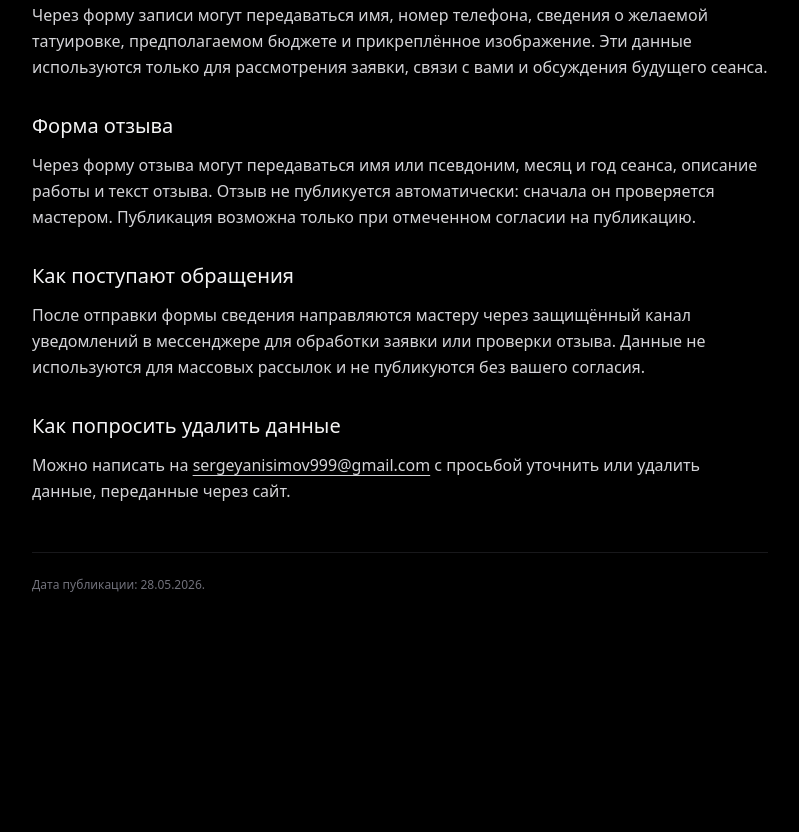
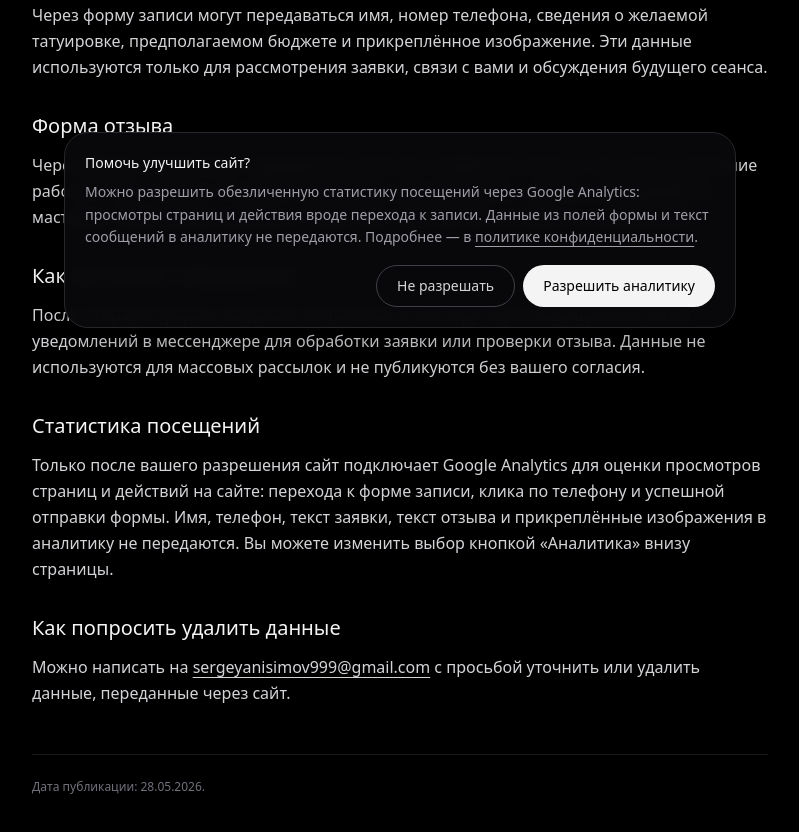
Before and after one commit to sergeyanisimov999-lab/anisimovarttattoo, a Next.js app: page /privacy in a window 1280 px wide. Shown: the part 460-1292 px from the top of the page, without its empty margins (240-1039 px from the left). Before the commit the page ends 1117 px from the top, so only its background shows below. Built offline with nearby package versions, Linux system fonts and the light colour scheme.

Commit message:
Add consent-based Google Analytics lead tracking

```diff
--- a/app/booking/page.tsx
+++ b/app/booking/page.tsx
@@ -2,6 +2,7 @@
 
 import React, { useState } from "react";
 import Link from "next/link";
+import { sendAnalyticsEvent } from "../components/AnalyticsConsent";
 
 export default function BookingPage() {
   const [isSubmitting, setIsSubmitting] = useState(false);
@@ -23,6 +24,7 @@ export default function BookingPage() {
 
       if (!response.ok) throw new Error("Ошибка отправки");
 
+      sendAnalyticsEvent("generate_lead", { form_name: "booking" });
       setStatus("success");
       form.reset();
     } catch (error) {
--- /dev/null
+++ b/app/components/AnalyticsConsent.tsx
@@ -0,0 +1,158 @@
+"use client";
+
+import { useEffect, useState } from "react";
+
+const GA_MEASUREMENT_ID = "G-4F5LZLPTM9";
+const CONSENT_STORAGE_KEY = "anisimov_analytics_consent_v1";
+
+type ConsentState = "granted" | "denied" | null;
+type EventParameters = Record<string, string | number | boolean>;
+type AnalyticsWindow = Window & {
+  dataLayer?: unknown[];
+  gtag?: (...args: unknown[]) => void;
+};
+
+function getAnalyticsWindow(): AnalyticsWindow {
+  return window as AnalyticsWindow;
+}
+
+function loadAnalytics(): void {
+  if (typeof window === "undefined" || document.getElementById("ga4-script")) {
+    return;
+  }
+
+  const analyticsWindow = getAnalyticsWindow();
+  analyticsWindow.dataLayer = analyticsWindow.dataLayer || [];
+  analyticsWindow.gtag = (...args: unknown[]) => {
+    analyticsWindow.dataLayer?.push(args);
+  };
+
+  analyticsWindow.gtag("js", new Date());
+  analyticsWindow.gtag("config", GA_MEASUREMENT_ID);
+
+  const script = document.createElement("script");
+  script.id = "ga4-script";
+  script.async = true;
+  script.src = `https://www.googletagmanager.com/gtag/js?id=${GA_MEASUREMENT_ID}`;
+  document.head.appendChild(script);
+}
+
+export function sendAnalyticsEvent(
+  eventName: string,
+  parameters: EventParameters = {},
+): void {
+  if (typeof window === "undefined") return;
+  if (window.localStorage.getItem(CONSENT_STORAGE_KEY) !== "granted") return;
+
+  const analyticsWindow = getAnalyticsWindow();
+  if (typeof analyticsWindow.gtag !== "function") return;
+
+  analyticsWindow.gtag("event", eventName, parameters);
+}
+
+export default function AnalyticsConsent() {
+  const [ready, setReady] = useState(false);
+  const [consent, setConsent] = useState<ConsentState>(null);
+
+  useEffect(() => {
+    const savedConsent = window.localStorage.getItem(CONSENT_STORAGE_KEY);
+    if (savedConsent === "granted" || savedConsent === "denied") {
+      setConsent(savedConsent);
+    }
+    setReady(true);
+  }, []);
+
+  useEffect(() => {
+    if (consent === "granted") loadAnalytics();
+  }, [consent]);
+
+  useEffect(() => {
+    if (consent !== "granted") return;
+
+    const trackLinkClick = (event: MouseEvent) => {
+      const target = event.target as Element | null;
+      const link = target?.closest("a");
+      if (!link) return;
+
+      const href = link.getAttribute("href") || "";
+      if (href.startsWith("tel:")) {
+        sendAnalyticsEvent("click_phone", { source_path: window.location.pathname });
+      } else if (href === "/booking" || href.startsWith("/booking?")) {
+        sendAnalyticsEvent("open_booking", { source_path: window.location.pathname });
+      } else if (href.includes("#full-day")) {
+        sendAnalyticsEvent("open_full_day_offer", {
+          source_path: window.location.pathname,
+        });
+      }
+    };
+
+    document.addEventListener("click", trackLinkClick);
+    return () => document.removeEventListener("click", trackLinkClick);
+  }, [consent]);
+
+  function chooseConsent(nextConsent: Exclude<ConsentState, null>) {
+    window.localStorage.setItem(CONSENT_STORAGE_KEY, nextConsent);
+    setConsent(nextConsent);
+
+    if (nextConsent === "denied") {
+      const analyticsWindow = getAnalyticsWindow();
+      analyticsWindow.gtag?.("consent", "update", {
+        analytics_storage: "denied",
+        ad_storage: "denied",
+        ad_user_data: "denied",
+        ad_personalization: "denied",
+      });
+      if (document.getElementById("ga4-script")) window.location.reload();
+    }
+  }
+
+  function reopenSettings() {
+    window.localStorage.removeItem(CONSENT_STORAGE_KEY);
+    setConsent(null);
+  }
+
+  if (!ready) return null;
+
+  if (consent !== null) {
+    return (
+      <button
+        type="button"
+        onClick={reopenSettings}
+        className="fixed bottom-4 right-4 z-50 rounded-full border border-zinc-800 bg-black/90 px-3 py-2 text-[11px] text-zinc-400 shadow-xl transition hover:border-zinc-600 hover:text-zinc-200"
+      >
+        Аналитика
+      </button>
+    );
+  }
+
+  return (
+    <aside className="fixed inset-x-3 bottom-3 z-50 mx-auto max-w-2xl rounded-3xl border border-zinc-800 bg-zinc-950/95 p-4 shadow-2xl backdrop-blur sm:p-5">
+      <p className="text-sm font-medium text-zinc-100">Помочь улучшить сайт?</p>
+      <p className="mt-2 text-xs leading-relaxed text-zinc-400 sm:text-sm">
+        Можно разрешить обезличенную статистику посещений через Google Analytics:
+        просмотры страниц и действия вроде перехода к записи. Данные из полей
+        формы и текст сообщений в аналитику не передаются. Подробнее — в{" "}
+        <a className="underline underline-offset-4 hover:text-zinc-200" href="/privacy">
+          политике конфиденциальности
+        </a>
+        .
+      </p>
+      <div className="mt-4 flex flex-col gap-2 sm:flex-row sm:justify-end">
+        <button
+          type="button"
+          onClick={() => chooseConsent("denied")}
+          className="rounded-full border border-zinc-700 px-5 py-2.5 text-sm text-zinc-300 transition hover:border-zinc-400 hover:text-zinc-100"
+        >
+          Не разрешать
+        </button>
+        <button
+          type="button"
+          onClick={() => chooseConsent("granted")}
+          className="rounded-full bg-zinc-100 px-5 py-2.5 text-sm font-medium text-black transition hover:bg-white"
+        >
+          Разрешить аналитику
+        </button>
+      </div>
+    </aside>
+  );
+}
--- a/app/layout.tsx
+++ b/app/layout.tsx
@@ -1,6 +1,7 @@
 // app/layout.tsx
 import type { Metadata } from "next";
 import React from "react";
+import AnalyticsConsent from "./components/AnalyticsConsent";
 import "./globals.css";
 
 const siteUrl = "https://anisimovarttattoo.vercel.app";
@@ -123,6 +124,7 @@ export default function RootLayout({
     <html lang="ru">
       <body className="min-h-screen bg-black text-zinc-100 antialiased">
         {children}
+        <AnalyticsConsent />
         <script
           type="application/ld+json"
           dangerouslySetInnerHTML={{ __html: JSON.stringify(structuredData) }}
--- a/app/privacy/page.tsx
+++ b/app/privacy/page.tsx
@@ -88,6 +88,20 @@ export default function PrivacyPage() {
 
           <section>
             <h2 className="text-xl font-medium text-zinc-100">
+              Статистика посещений
+            </h2>
+            <p className="mt-3">
+              Только после вашего разрешения сайт подключает Google Analytics
+              для оценки просмотров страниц и действий на сайте: перехода к
+              форме записи, клика по телефону и успешной отправки формы. Имя,
+              телефон, текст заявки, текст отзыва и прикреплённые изображения в
+              аналитику не передаются. Вы можете изменить выбор кнопкой
+              «Аналитика» внизу страницы.
+            </p>
+          </section>
+
+          <section>
+            <h2 className="text-xl font-medium text-zinc-100">
               Как попросить удалить данные
             </h2>
             <p className="mt-3">
--- a/app/reviews/ReviewForm.tsx
+++ b/app/reviews/ReviewForm.tsx
@@ -2,6 +2,7 @@
 
 import { FormEvent, useState } from "react";
 import Link from "next/link";
+import { sendAnalyticsEvent } from "../components/AnalyticsConsent";
 
 export default function ReviewForm() {
   const [isSubmitting, setIsSubmitting] = useState(false);
@@ -23,6 +24,7 @@ export default function ReviewForm() {
 
       if (!response.ok) throw new Error("Не удалось отправить отзыв");
 
+      sendAnalyticsEvent("submit_review", { form_name: "review" });
       setStatus("success");
       form.reset();
     } catch (error) {
```
